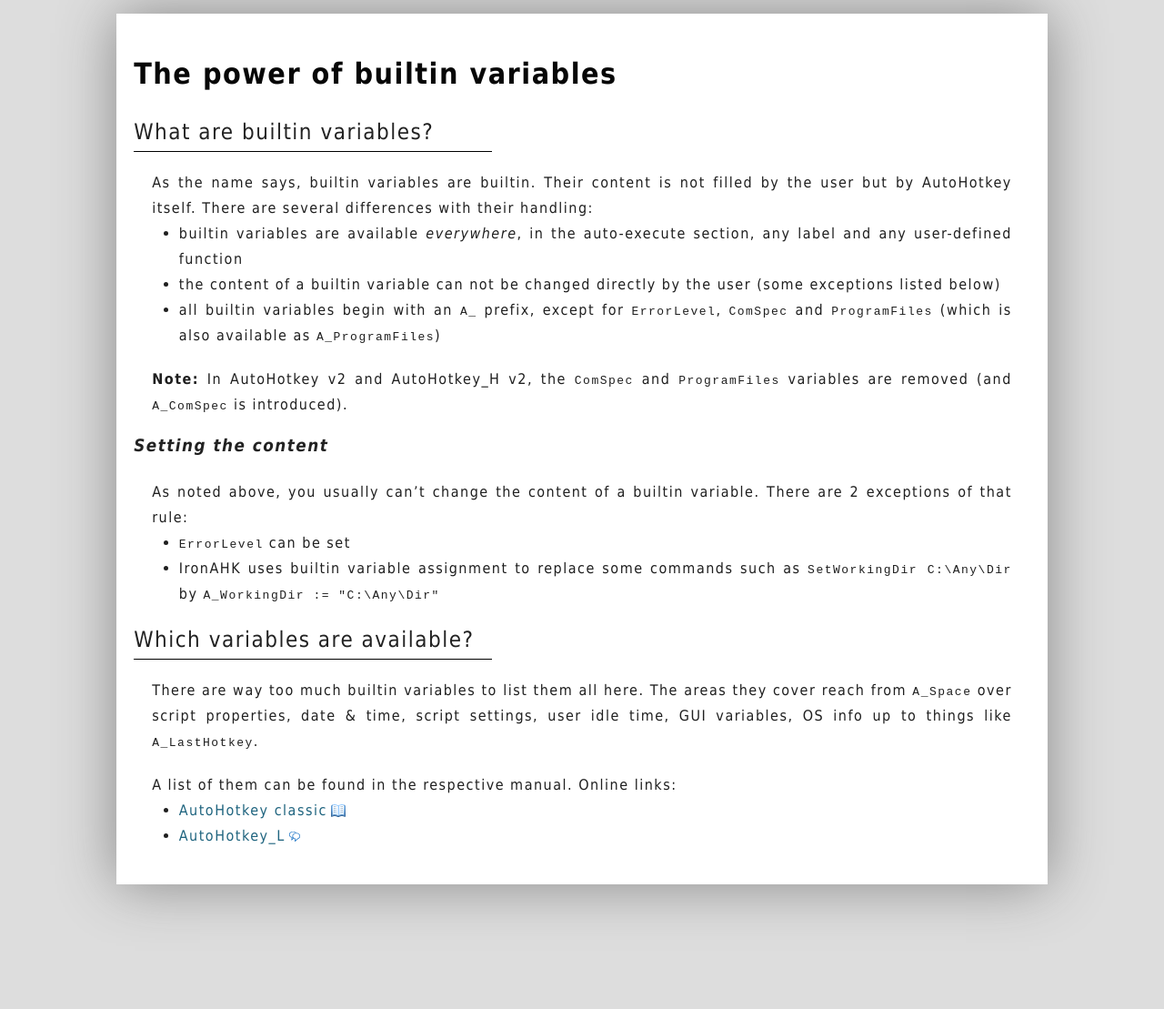
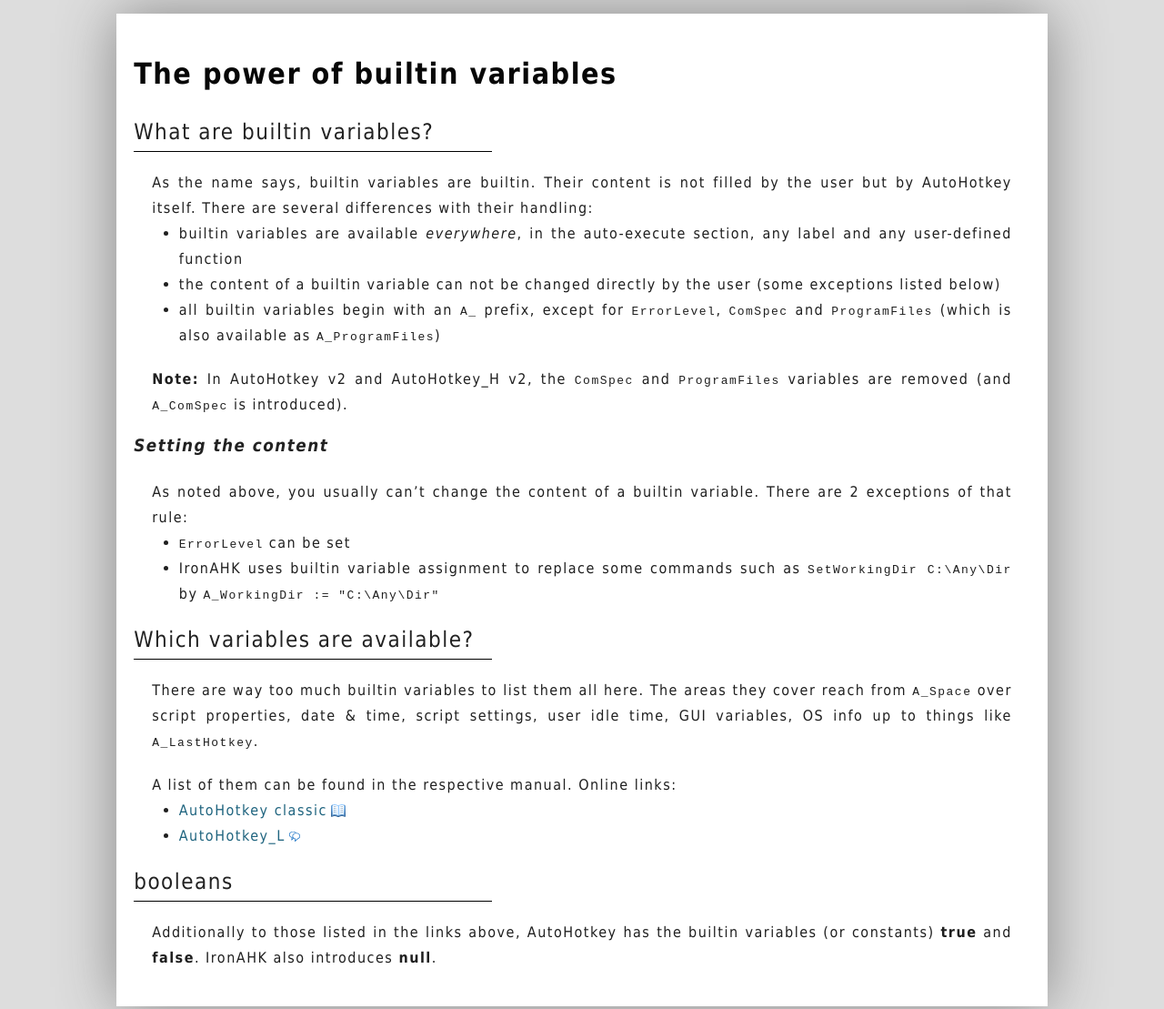
Before and after one commit to maul-esel/ahkbook, a Jekyll site: the page built from en/_posts/2011-11-09-builtin-variables.markdown, in a window 1280 px wide. Shown: the whole page at 91% size. Built offline with Jekyll 4.4.1, drawn with Linux system fonts in a browser that asks for light colours.

Commit message:
add note on 'constants'

```diff
--- a/en/_posts/2011-11-09-builtin-variables.markdown
+++ b/en/_posts/2011-11-09-builtin-variables.markdown
@@ -28,3 +28,6 @@ There are way too much builtin variables to list them all here. The areas they c
 A list of them can be found in the respective manual. Online links:
 * [AutoHotkey classic](http://www.autohotkey.com/docs/Variables.htm#BuiltIn)
 * [AutoHotkey\_L](http://www.autohotkey.net/~Lexikos/AutoHotkey_L/docs/Variables.htm#BuiltIn)
+
+## booleans
+Additionally to those listed in the links above, AutoHotkey has the builtin variables (or constants) **true** and **false**. IronAHK also introduces **null**.
```
